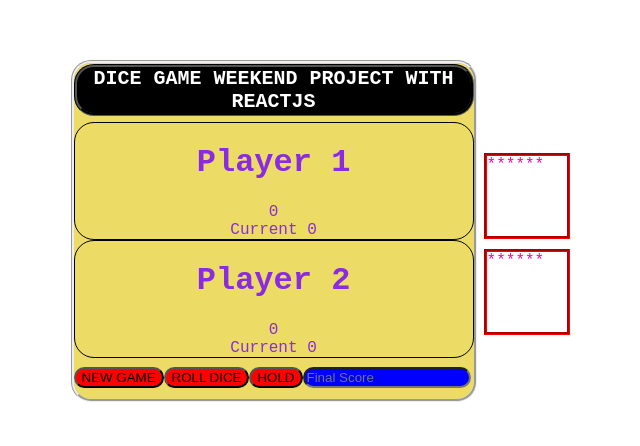
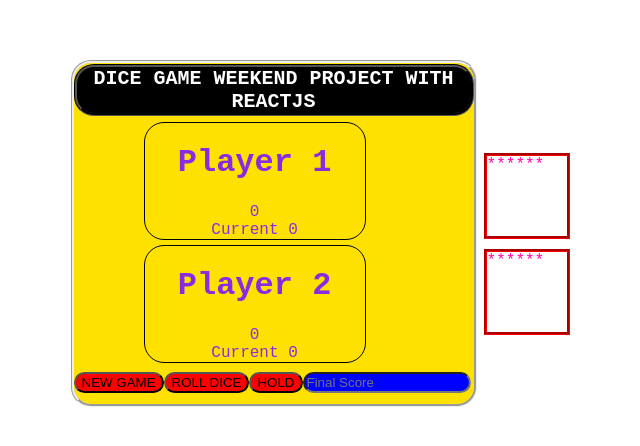
Before and after one commit to abedkhalaf8/DiceGame-weekend-project, a React (Create React App) app: page / in a window 1280 px wide. Shown: the part 118-564 px from the top of the page, without its empty margins (304-944 px from the left). Built offline with nearby package versions, Linux system fonts and the light colour scheme.

Commit message:
css upadte

```diff
--- a/src/component/App.css
+++ b/src/component/App.css
@@ -4,7 +4,7 @@ body {
 }
 
 .GameBoard {
-    background-color: rgb(236, 220, 101);
+    background-color: rgb(255, 225, 0);
     position: relative;
     left: 29%;
     top: 170px;
--- a/src/component/Game_players.css
+++ b/src/component/Game_players.css
@@ -7,6 +7,8 @@
     top: -20px;
     position: relative;
     text-align: center;
+    width: 220px;
+    left: 70px;
 }
 .Player2 {
     color:blueviolet;
@@ -17,4 +19,7 @@
     top: -20px;
     position: relative;
     text-align: center;
+    width: 220px;
+    left: 70px;
+    margin-top: 5px;
 }
```
